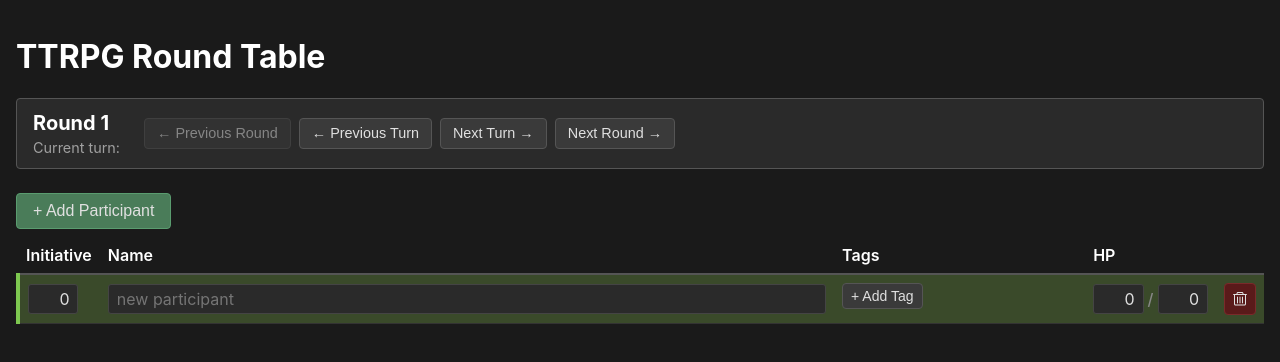
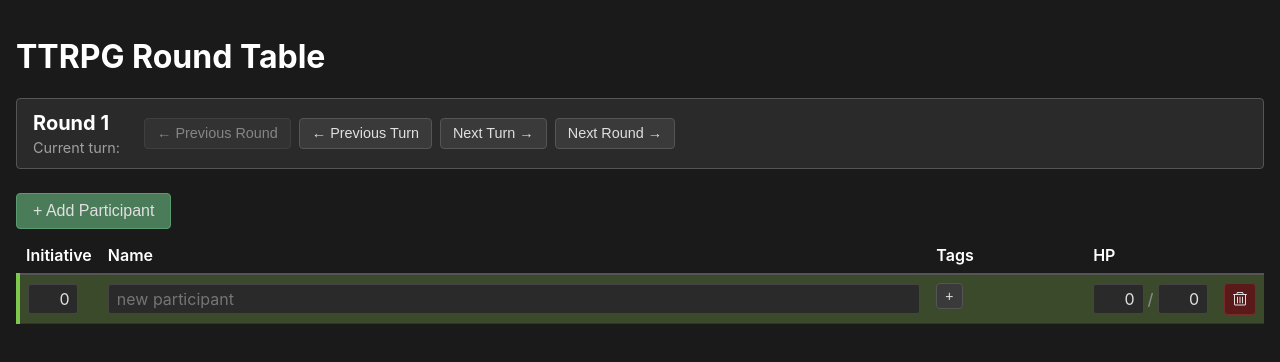
Before and after one commit to matou/TTRPG-Round-Table, a React (Vite) app: page / in a window 1280 px wide. Both pictures are taken after a click on the button "+ Add Participant". Shown: the top 362 px of the page. Built offline with nearby package versions, Linux system fonts and the light colour scheme.

Commit message:
Make the tag button less prominent

```diff
--- a/src/App.jsx
+++ b/src/App.jsx
@@ -200,7 +200,7 @@ function App() {
                         onClick={() => setSelectedParticipantId(selectedParticipantId === participant.id ? null : participant.id)}
                         className="add-tag-button"
                       >
-                        + Add Tag
+                        +
                       </button>
                       {selectedParticipantId === participant.id && (
                         <TagManager
```
